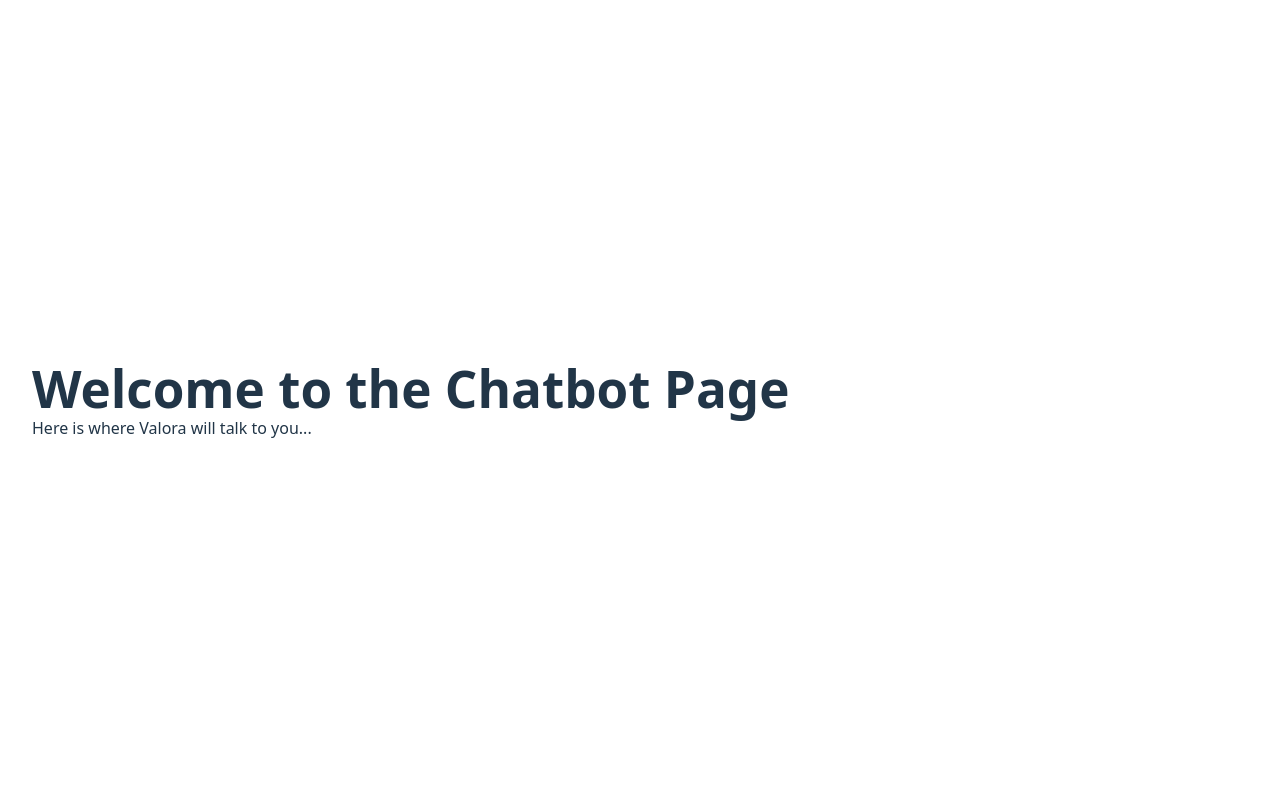
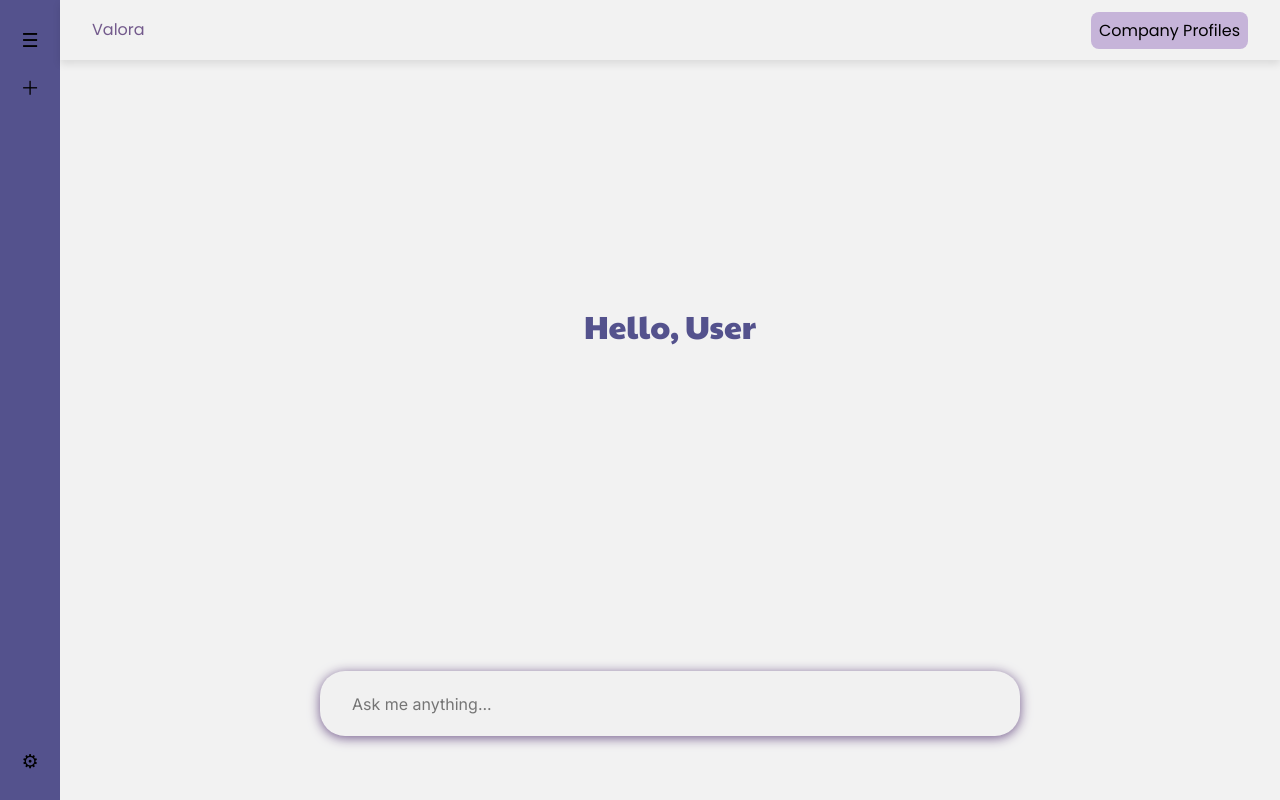
Before and after one commit to lyvnrin/valora-frontend, a React (Vite) app: page /chatbot in a window 1280 px wide. Built offline with nearby package versions, Linux system fonts and the light colour scheme.

Commit message:
fifth save - styling chatbot page + displaying user text + refreshing with 'new chat' btn

```diff
--- a/index.html
+++ b/index.html
@@ -12,6 +12,5 @@
 <body>
 <div id="root"></div>
 <script type="module" src="/src/main.jsx"></script>
-
 </body>
 </html>
--- a/src/ChatbotPage.jsx
+++ b/src/ChatbotPage.jsx
@@ -1,10 +1,88 @@
-import React from 'react';
+import React, { useState } from 'react';
+import { useNavigate } from 'react-router-dom';
+import './chatbot.css';
 
 function ChatbotPage() {
+    const navigate = useNavigate();
+    const [expanded, setExpanded] = useState(false);
+    const [messages, setMessages] = useState([]);
+    const [hasStarted, setHasStarted] = useState(false);
+    const [inputText, setInputText] = useState('');
+
+    // handles user submitting via enter
+    const handleKeyDown = (e) => {
+        if (e.key === 'Enter' && inputText.trim() !== '') {
+            setMessages([...messages, { sender: 'user', text: inputText.trim() }]);
+            setInputText('');
+            setHasStarted(true);
+        }
+    };
+
+    // new chat btn + reset everything
+    const handleNewChat = () => {
+        setMessages([]);
+        setHasStarted(false);
+        setInputText('');
+    };
+
     return (
-        <div style={{ padding: '2rem' }}>
-            <h1>Welcome to the Chatbot Page</h1>
-            <p>Here is where Valora will talk to you...</p>
+        <div className="chatbot-page">
+            {/* Sidebar */}
+            <aside className={`sidebar ${expanded ? 'expanded' : ''}`}>
+                <div className="sidebar-top">
+                    <button onClick={() => setExpanded(!expanded)}>
+                        ☰ {expanded && <span className="btn-text">Menu</span>}
+                    </button>
+                    <button onClick={handleNewChat}>
+                        ＋ {expanded && <span className="btn-text">New Chat</span>}
+                    </button>
+                </div>
+                <div className="sidebar-bottom">
+                    <button>
+                        ⚙ {expanded && <span className="btn-text">Settings</span>}
+                    </button>
+                </div>
+            </aside>
+
+            {/* Main content */}
+            <main className="main-content">
+                <header className="chatbot-header">
+                    <h2 className="valora-link" onClick={() => navigate('/')}>
+                        Valora
+                    </h2>
+                    <button className="profiles-button">Company Profiles</button>
+                </header>
+
+                <section className="chatbot-body">
+                    {!hasStarted && <h1>Hello, User</h1>}
+
+                    {/* Show chat display if started */}
+                    {hasStarted && (
+                        <div className="chat-display">
+                            {messages.map((msg, index) => (
+                                <div
+                                    key={index}
+                                    className={`chat-message ${msg.sender === 'user' ? 'user-msg' : 'bot-msg'}`}
+                                >
+                                    {msg.text}
+                                </div>
+                            ))}
+                        </div>
+                    )}
+
+                    {/* Input box */}
+                    <div className="input-box">
+                        <input
+                            type="text"
+                            placeholder="Ask me anything..."
+                            className="chat-input"
+                            value={inputText}
+                            onChange={(e) => setInputText(e.target.value)}
+                            onKeyDown={handleKeyDown}
+                        />
+                    </div>
+                </section>
+            </main>
         </div>
     );
 }
--- /dev/null
+++ b/src/chatbot.css
@@ -0,0 +1,217 @@
+.chatbot-page {
+    display: flex;
+    height: 100vh;
+    width: 100vw;
+    background-color: #f2f2f2;
+}
+
+/*sidebar*/
+.sidebar {
+    height: 100vh;
+    width: 60px;
+    background-color: #54528d;
+    color: white;
+    display: flex;
+    flex-direction: column;
+    justify-content: space-between;
+    padding: 1rem 0;
+    transition: width 0.3s ease;
+    overflow: hidden; /* hide text when collapsed */
+}
+
+.sidebar.expanded {
+    width: 160px;
+}
+
+.sidebar-top,
+.sidebar-bottom {
+    display: flex;
+    flex-direction: column;
+    align-items: center;
+    gap: 1rem;
+    padding: 0.5rem 0;
+}
+
+.sidebar button {
+    background-color: transparent;
+    border: none;
+    outline: none;
+    cursor: pointer;
+    padding: 2px 3px;
+    font-size: 1.2rem;
+
+    display: flex;
+    align-items: center;
+    gap: 8px;
+    justify-content: left; /* centered icon when collapsed */
+    transition: justify-content 0.3s ease;
+}
+
+.sidebar.expanded button {
+    justify-content: flex-start;
+    padding-left: 16px;
+}
+
+.btn-text {
+    white-space: nowrap;
+    font-size: 1rem;
+    color: white;
+    user-select: none;
+}
+
+/*main content*/
+.main-content {
+    flex: 1;
+    display: flex;
+    flex-direction: column;
+    height: 100vh;
+}
+
+/*title bar*/
+.chatbot-header {
+    display: flex;
+    justify-content: space-between;
+    align-items: center;
+    padding: 1.5rem 2rem;
+    box-shadow: 0 4px 8px rgba(0, 0, 0, 0.1);
+    height: 60px;
+    font-size: 16px;
+}
+
+.chatbot-header h2 {
+    color: #735a8c;
+    font-family: 'Poppins', sans-serif;
+    font-weight: bolder;
+    cursor: pointer;
+    font-size: 16px;
+}
+
+.chatbot-header button {
+    background-color: #C6B4D9;
+    color: #000000;
+    border: none;
+    outline: none;
+    cursor: pointer;
+    padding: 6px 8px;
+    font-family: 'Poppins', sans-serif;
+    font-weight: bolder;
+}
+
+.chatbot-header h2:hover {
+    color: #54528d;
+}
+
+.chatbot-header button:hover {
+    background-color: #AB95C2;
+}
+
+/*chatbot body*/
+.chatbot-body {
+    flex: 1;
+    display: flex;
+    flex-direction: column;
+    justify-content: flex-end;
+    align-items: center;
+    padding: 2rem;
+    position: relative;
+}
+
+/*greeting*/
+.chatbot-body h1 {
+    position: absolute;
+    top: 20%;
+    font-size: 32px;
+    font-family: "Paytone One", sans-serif;
+    color: #54528d;
+    transform: translateY(100px);
+    text-align: center;
+}
+
+/*chat input box*/
+.input-box {
+    width: 100%;
+    max-width: 700px;
+    margin-bottom: 2rem;
+    background-color: #f1f1f1;
+    border-radius: 25px;
+    /*border: 1px solid #735a8c;*/
+    box-shadow: 0 2px 12px #735a8c;
+    padding: 0.5rem 1rem;
+    display: flex;
+    align-items: center;
+}
+
+.chat-input {
+    flex: 1;
+    border: none;
+    outline: none;
+    background: transparent;
+    padding: 0.9rem 1rem;
+    font-size: 1rem;
+    border-radius: 25px;
+    font-family: Inter, sans-serif;
+    color: #000000;
+}
+
+/*chat display*/
+.chat-display {
+    width: 100%;
+    max-width: 700px;
+    min-height: 400px;
+    margin-bottom: 2.5rem;
+    padding: 1rem;
+    /*background: #fff;*/
+    border-radius: 15px;
+    /*box-shadow: 0 2px 12px #ccc;*/
+    overflow-y: auto;
+    display: flex;
+    flex-direction: column;
+    gap: 12px;
+}
+
+/*chat message common*/
+.chat-message {
+    max-width: 70%;
+    padding: 10px 16px;
+    border-radius: 20px;
+    font-size: 1rem;
+    line-height: 1.3;
+}
+
+/*user messages on right, lilac bg*/
+.user-msg {
+    background-color: #c6b4d9;
+    color: #000;
+    align-self: flex-end;
+    border-bottom-right-radius: 4px;
+}
+
+/*bot messages on left, grey bg
+.bot-msg {
+    background-color: #e0e0e0;
+    color: #000;
+    align-self: flex-start;
+    border-bottom-left-radius: 4px;
+}
+*/
+
+.input-box {
+    display: flex;
+    align-items: center;
+    gap: 8px;
+}
+
+.send-button {
+    background-color: #735a8c;
+    color: white;
+    border: none;
+    padding: 0.7rem 1rem;
+    border-radius: 20px;
+    font-weight: bold;
+    cursor: pointer;
+    transition: background-color 0.3s;
+}
+
+.send-button:hover {
+    background-color: #5a3f6e;
+}
```
Lines whose indentation alone changed are shown as unchanged.
